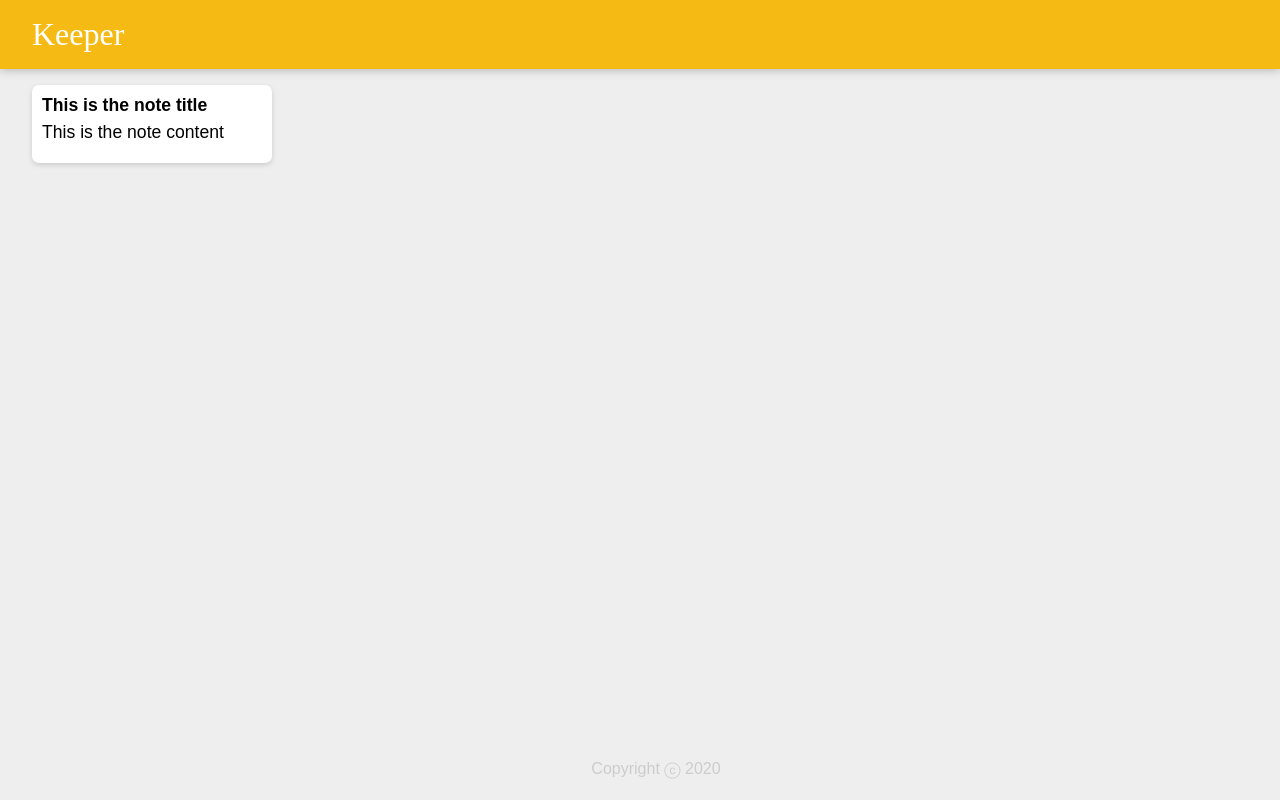
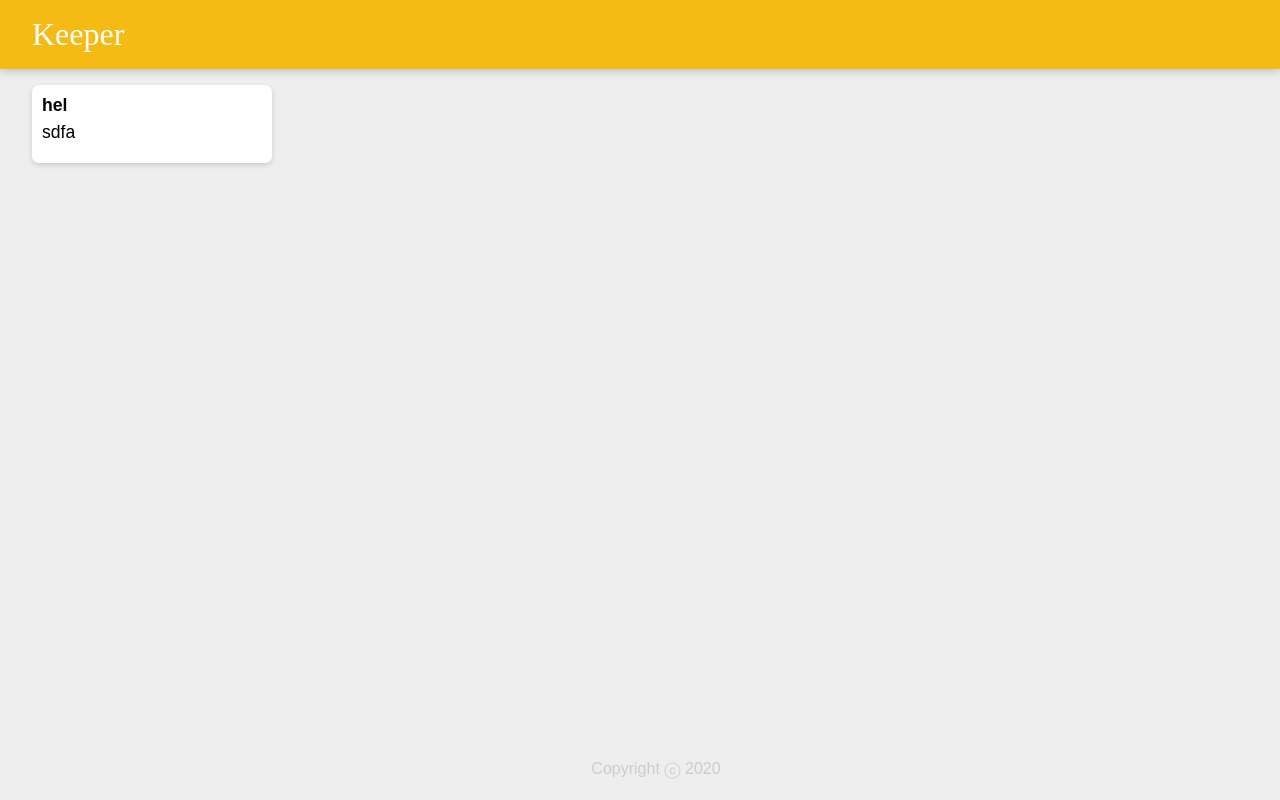
Before and after one commit to iam-Akshat/gnotkeeper, a React (Create React App) app: page / in a window 1280 px wide. Built offline with nearby package versions, Linux system fonts and the light colour scheme.

Commit message:
added props to Note Component

```diff
--- a/src/App.jsx
+++ b/src/App.jsx
@@ -8,7 +8,7 @@
     <div>
       <Header />
 
-      <Note />
+      <Note title="hel" content="sdfa" />
 
       <Footer />
     </div>
--- a/src/Note.jsx
+++ b/src/Note.jsx
@@ -1,10 +1,10 @@
 import React from "react";
 
-function Note() {
+function Note(props) {
   return (
     <div className="note">
-      <h1>This is the note title</h1>
-      <p>This is the note content</p>
+      <h1>{props.title}</h1>
+      <p>{props.content}</p>
     </div>
   );
 }
```
